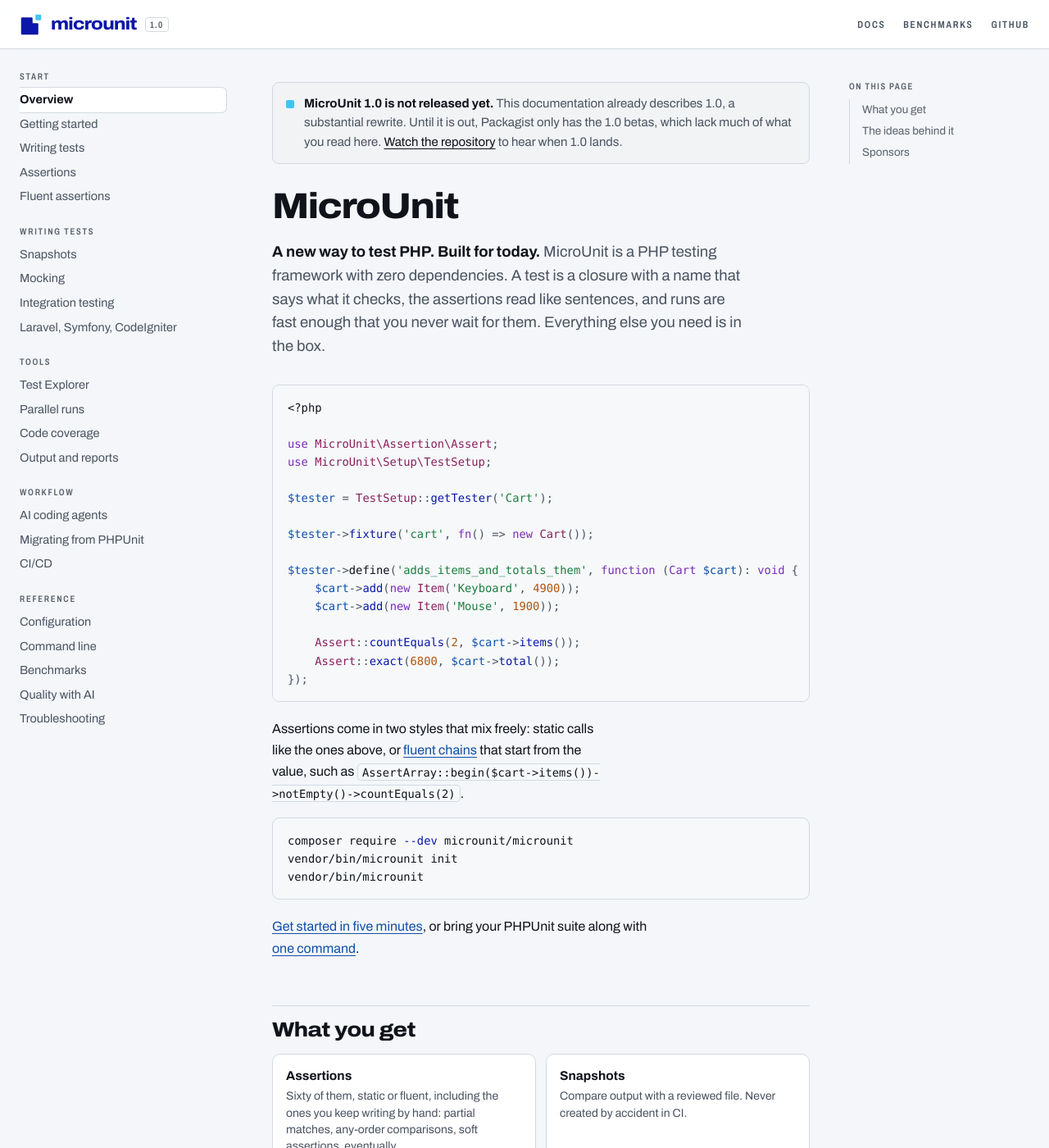
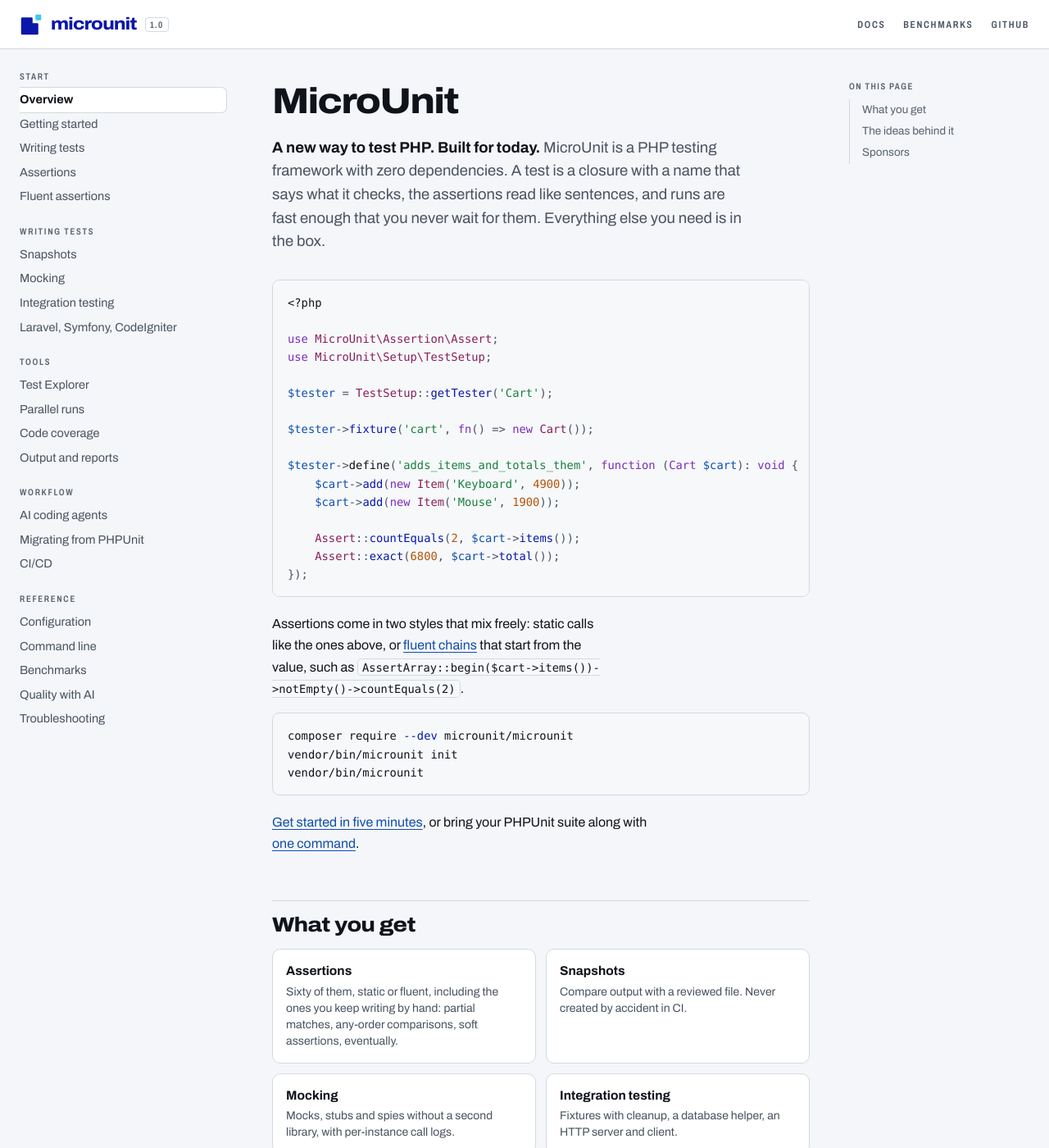
Before and after one commit to mitarnik04/MicroUnit, a Jekyll site: the page built from docs/index.md, in a window 1280 px wide and 1400 px high. Shown: the whole window at 82% size. Built offline with Jekyll 4.4.1, drawn with Linux system fonts in a browser that asks for light colours.

Commit message:
chore(release): 1.0.0
- remove the pre-release notices from the README and the docs, along
  with the notice's layout block, styles and switch
- date the 1.0.0 changelog entry, correct which fluent classes are new,
  list the renamed fluent parameters under breaking changes and name the
  beta releases by their tags
- the docs title, descriptions and composer.json description use the
  kept descriptor and the new GitHub description
- the README names thorough testing as a main reason for AI, and the
  quality page explains what the coverage number leaves out
- remove GitHub's default issue templates next to the issue forms and
  link the forms from CONTRIBUTING.md

Co-Authored-By: Claude Opus 5.5 <noreply@anthropic.com>
Claude-Session: https://claude.ai/code/session_01USL73RyrfprVdRPv73EnDB

```diff
--- a/composer.json
+++ b/composer.json
@@ -1,6 +1,6 @@
 {
   "name": "microunit/microunit",
-  "description": "Minimal. Modern. Mighty. The dependency-free PHP unit testing framework with built-in mocking, pure-PHP code coverage, parallel execution and a test explorer.",
+  "description": "A new way to test PHP. Built for today. The dependency-free testing framework, with tests you can read at a glance and fast runs.",
   "type": "library",
   "license": "Apache-2.0",
   "keywords": ["testing", "unit-testing", "tdd", "mocking", "code-coverage", "test-runner"],
--- a/docs/_config.yml
+++ b/docs/_config.yml
@@ -1,10 +1,8 @@
 # GitHub Pages builds these docs with Jekyll (no theme: docs/_layouts/default.html is the layout).
 title: MicroUnit
-tagline: the PHP testing framework with zero dependencies
-description: Fast, dependency-free PHP testing. Readable closures, real assertions, a Test Explorer, coverage without extensions, parallel runs, and output made for AI agents.
+tagline: the dependency-free testing framework for PHP
+description: A new way to test PHP. Built for today. The dependency-free testing framework, with tests you can read at a glance and fast runs.
 version: "1.0"
-# Shows the "not released yet" notice on every page. Set to false when 1.0.0 is on Packagist.
-prerelease: true
 url: https://mitarnik04.github.io
 baseurl: /MicroUnit
 repository_url: https://github.com/mitarnik04/MicroUnit
--- a/docs/_layouts/default.html
+++ b/docs/_layouts/default.html
@@ -45,11 +45,6 @@
     </nav>
 
     <main id="main">
-        {%- if site.prerelease %}
-        <aside class="prerelease" role="note">
-            <p><strong>MicroUnit 1.0 is not released yet.</strong> This documentation already describes 1.0, a substantial rewrite. Until it is out, Packagist only has the 1.0 betas, which lack much of what you read here. <a href="{{ site.repository_url }}">Watch the repository</a> to hear when 1.0 lands.</p>
-        </aside>
-        {%- endif %}
         <article class="content">
             {{ content }}
         </article>
--- a/docs/assets/css/docs.css
+++ b/docs/assets/css/docs.css
@@ -145,14 +145,7 @@ main { min-width: 0; padding: 40px 0 80px; }
 .feature-grid span { display: block; }
 @media (prefers-reduced-motion: reduce) { .feature-grid a { transition: none; } .feature-grid a:hover { transform: none; } }
 
-/* "Not released yet" notice above every page while site.prerelease is set (docs/_config.yml). */
-.prerelease { display: flex; gap: 12px; align-items: flex-start; max-width: 760px; margin: 0 0 28px; padding: 14px 16px; border: 1px solid var(--hair); border-radius: 8px; background: var(--raised); }
-.prerelease::before { content: ""; flex: none; width: 10px; height: 10px; margin-top: 7px; border-radius: 2px; background: var(--mark-unit); }
-.prerelease p { margin: 0; font-size: 15px; line-height: 1.55; color: var(--ink-2); }
-.prerelease strong { color: var(--ink); }
-.prerelease a { color: var(--ink); }
-
-/* ---- "How MicroUnit is built": figures ------------------------------------------------
+/* ---- "Ensuring high quality with AI": figures ------------------------------------------------
    Automated steps carry a solid unit square, steps done by hand an outlined one (the mark's motif). */
 .content figure { margin: 8px 0 32px; }
 .content figcaption { font: 600 11px/1.4 var(--font-label); letter-spacing: .14em; text-transform: uppercase; color: var(--ink-3); text-wrap: balance; }
```
Also changed, not shown: CONTRIBUTING.md (+2 -2 lines), PRODUCT.md (+0 -1 lines), docs/index.md (+1 -1 lines), docs/quality-with-ai.md (+1 -1 lines), .github/ISSUE_TEMPLATE/bug_report.md (deleted), .github/ISSUE_TEMPLATE/custom.md (deleted), .github/ISSUE_TEMPLATE/feature_request.md (deleted), CHANGELOG.md, README.md.
